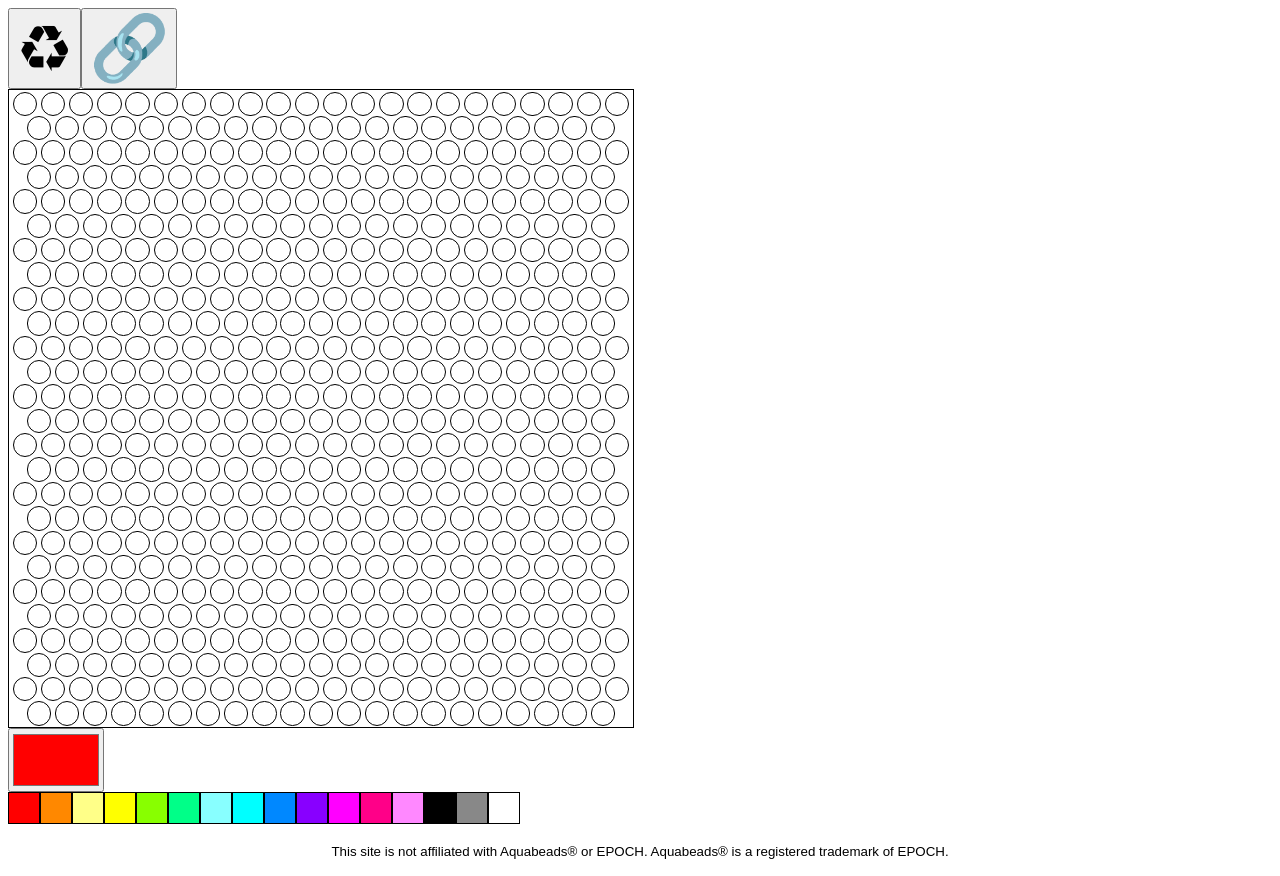
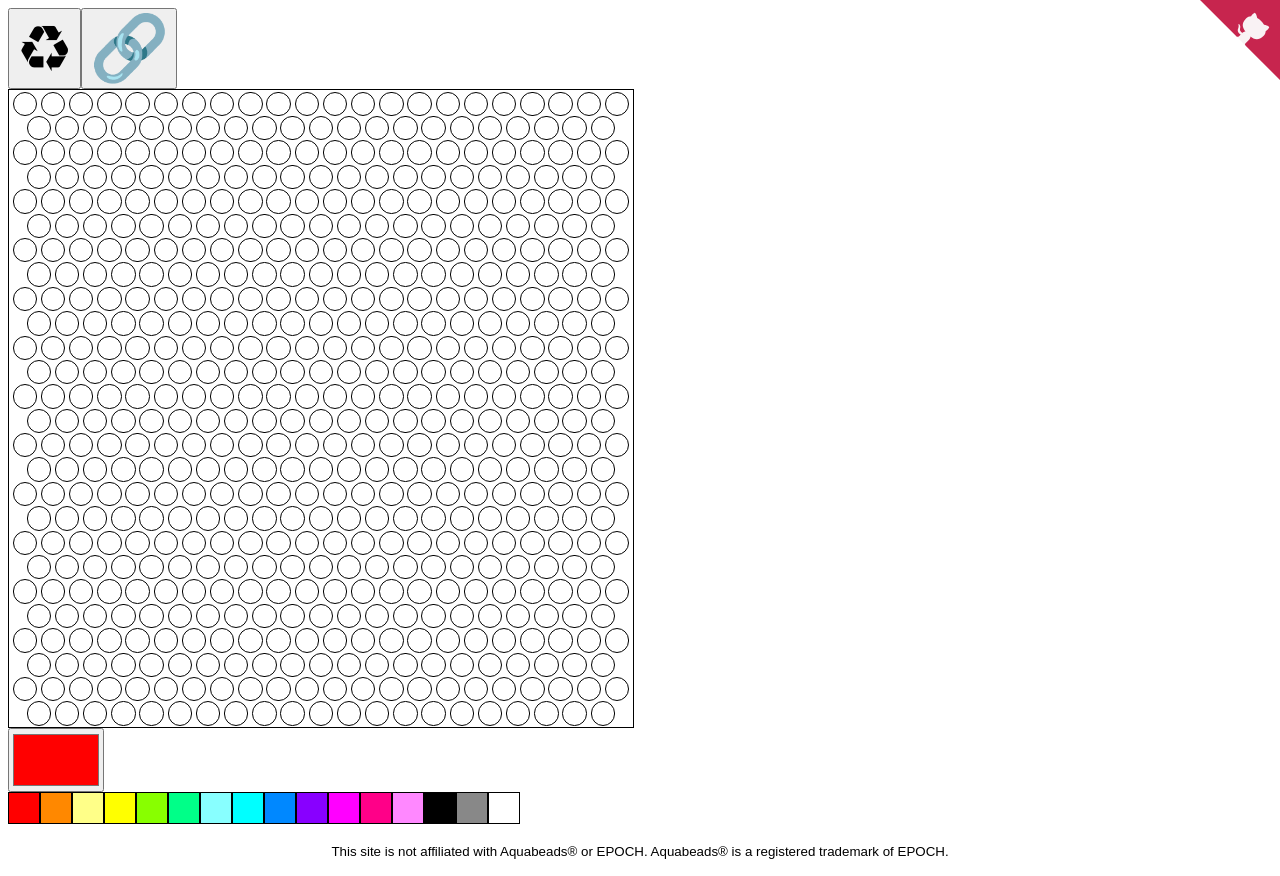
Before and after one commit to dom111/aquabeads-designer, a website: page index.html in a window 1280 px wide. Drawn offline with Linux system fonts and the light colour scheme.

Commit message:
Added GitHub tag.

```diff
--- a/index.html
+++ b/index.html
@@ -6,6 +6,39 @@
     <title>Aquabeads&reg; Designer</title>
   </head>
   <body>
+    <a
+      href="https://github.com/dom111/aquabeads-designer"
+      class="github-corner"
+      aria-label="View source on Github"
+    >
+      <svg
+        width="80"
+        height="80"
+        viewBox="0 0 250 250"
+        style="
+          fill: #c7254e;
+          color: #f9f2f4;
+          position: fixed;
+          top: 0;
+          border: 0;
+          right: 0;
+        "
+        aria-hidden="true"
+      >
+        <path d="M0,0 L115,115 L130,115 L142,142 L250,250 L250,0 Z"></path>
+        <path
+          d="M128.3,109.0 C113.8,99.7 119.0,89.6 119.0,89.6 C122.0,82.7 120.5,78.6 120.5,78.6 C119.2,72.0 123.4,76.3 123.4,76.3 C127.3,80.9 125.5,87.3 125.5,87.3 C122.9,97.6 130.6,101.9 134.4,103.2"
+          fill="currentColor"
+          class="octo-arm"
+        ></path>
+        <path
+          d="M115.0,115.0 C114.9,115.1 118.7,116.5 119.8,115.4 L133.7,101.6 C136.9,99.2 139.9,98.4 142.2,98.6 C133.8,88.0 127.5,74.4 143.8,58.0 C148.5,53.4 154.0,51.2 159.7,51.0 C160.3,49.4 163.2,43.6 171.4,40.1 C171.4,40.1 176.1,42.5 178.8,56.2 C183.1,58.6 187.2,61.8 190.9,65.4 C194.5,69.0 197.7,73.2 200.1,77.6 C213.8,80.2 216.3,84.9 216.3,84.9 C212.7,93.1 206.9,96.0 205.4,96.6 C205.1,102.4 203.0,107.8 198.3,112.5 C181.9,128.9 168.3,122.5 157.7,114.1 C157.9,116.9 156.7,120.9 152.7,124.9 L141.0,136.5 C139.8,137.7 141.6,141.9 141.8,141.8 Z"
+          fill="currentColor"
+          class="octo-body"
+        ></path>
+      </svg>
+    </a>
+
     <div id="app"></div>
 
     <script src="dist/app.js"></script>
--- a/src/app.scss
+++ b/src/app.scss
@@ -18,3 +18,36 @@ body {
     width: 210mm;
   }
 }
+
+// Fork me on GitHub
+.github-corner {
+  .octo-arm {
+    @media (max-width: 500px) {
+      animation: octocat-wave 560ms ease-in-out;
+    }
+  }
+
+  &:hover .octo-arm {
+    animation: octocat-wave 560ms ease-in-out;
+    transform-origin: 130px 106px;
+
+    @media (max-width: 500px) {
+      animation: none;
+    }
+  }
+}
+
+@keyframes octocat-wave {
+  0%,
+  100% {
+    transform: rotate(0);
+  }
+  20%,
+  60% {
+    transform: rotate(-25deg);
+  }
+  40%,
+  80% {
+    transform: rotate(10deg);
+  }
+}
```
Also changed, not shown: README.md, dist/app.css, 1 other file.
